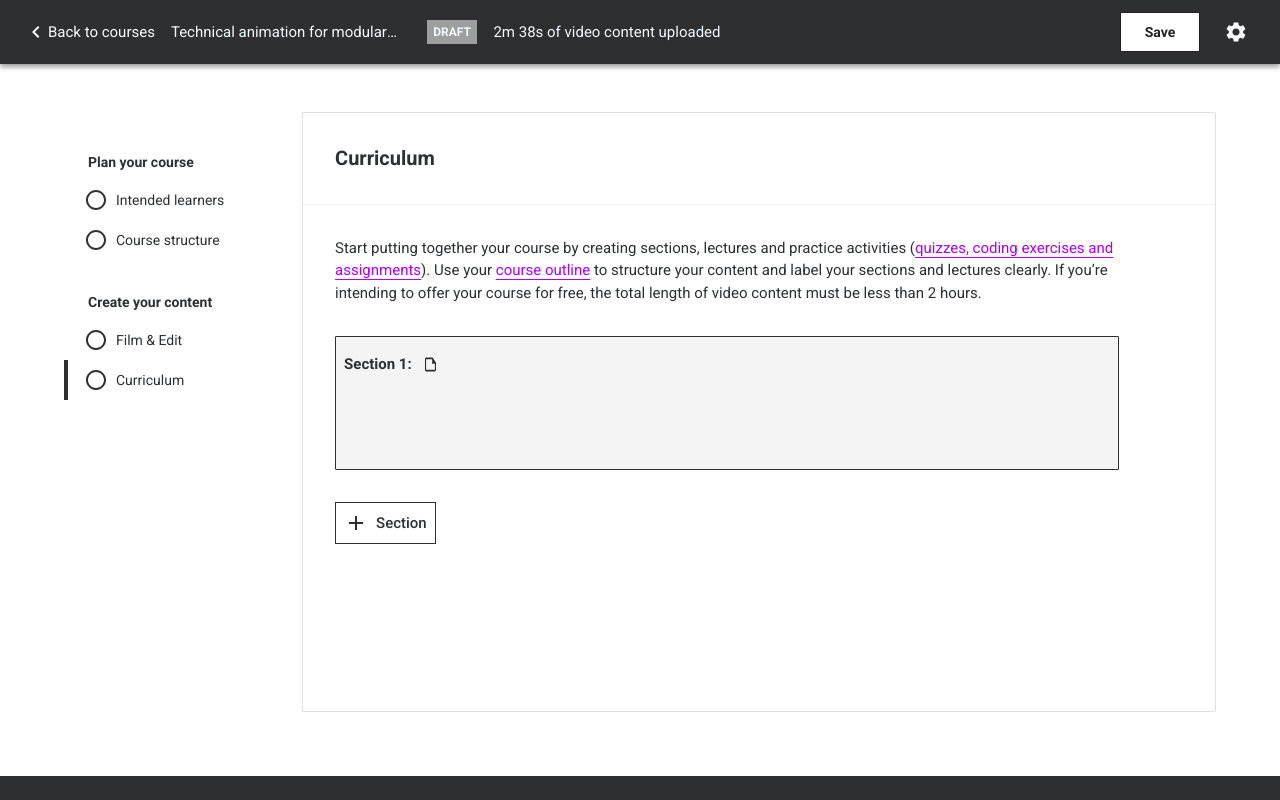
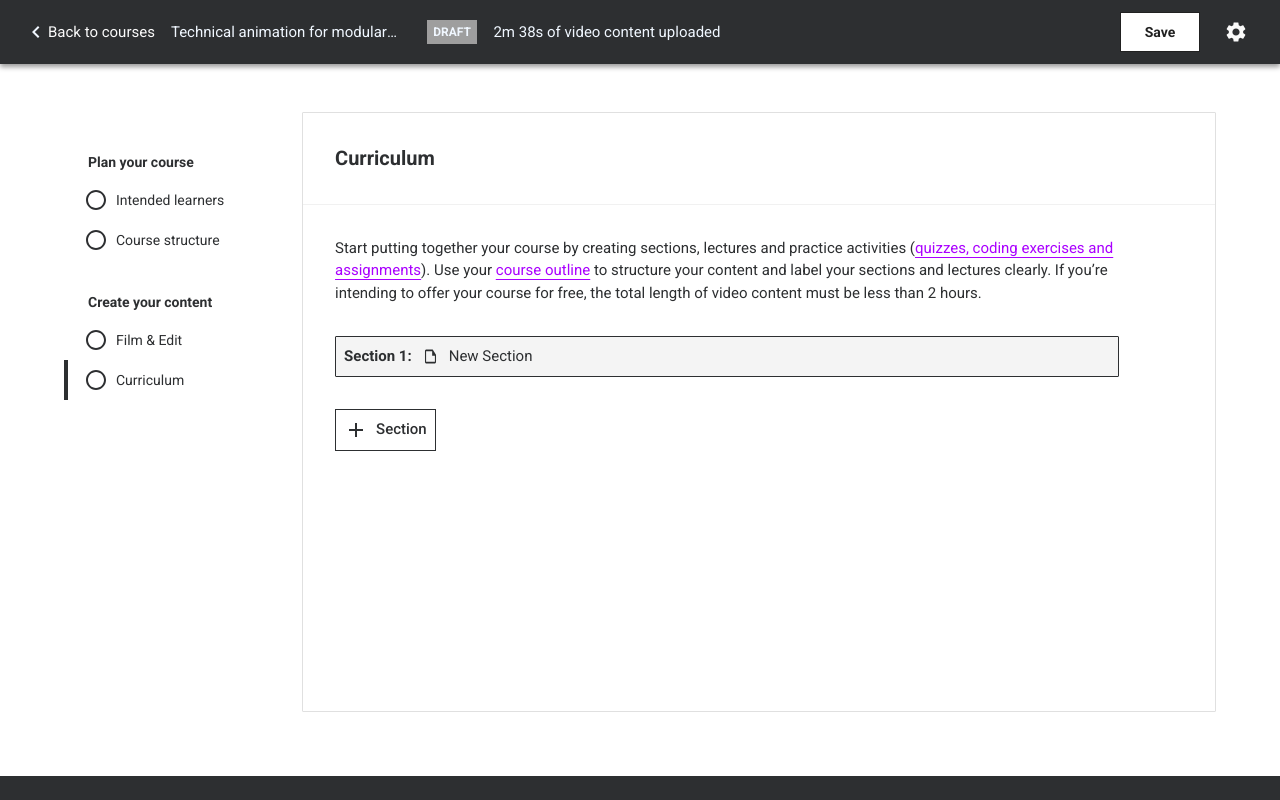
Before and after one commit to tuheli/video-course-platform, a React (Vite) app: page /instructor/course/1/manage/curriculum in a window 1280 px wide. Shown: the top 800 px of the page. Built offline with nearby package versions, Linux system fonts and the light colour scheme.

Commit message:
Update CurriculumSection.tsx

```diff
--- a/src/components/manage-course-curriculum-page/curriculum/CurriculumSection.tsx
+++ b/src/components/manage-course-curriculum-page/curriculum/CurriculumSection.tsx
@@ -1,8 +1,9 @@
-import { Box, Paper, Stack, Typography } from '@mui/material';
+import { Paper, Stack } from '@mui/material';
 import { ICurriculumSection } from '../../../features/courseDraftsSlice';
-import NoteOutlinedIcon from '@mui/icons-material/NoteOutlined';
 import { useState } from 'react';
-import { DeleteCurriculumSectionButton } from './DeleteCurriculumSectionButton';
+import { CurriculumSectionContext } from '../../../contexts/CurriculumSectionContext';
+import { SectionEditingHeading } from './SectionEditingHeading';
+import { EditSectionTitleAndLearningObjective } from './EditSectionTitleAndLearningObjective';
 
 interface CurriculumSectionProps {
   courseDraftId: string;
@@ -15,17 +16,31 @@ export const CurriculumSection = ({
   curriculumSection,
   index,
 }: CurriculumSectionProps) => {
+  const [isHeadingPartVisible, setIsHeadingPartVisible] = useState(true);
   const [isDeleteButtonVisible, setIsDeleteButtonVisible] = useState(false);
+  const [isEditSectionButtonVisible, setIsEditSectionButtonVisible] =
+    useState(false);
+
+  const isEditSectionTitleAndLearningObjectiveVisible = !isHeadingPartVisible;
 
   const onMouseEnter = () => {
     setIsDeleteButtonVisible(true);
+    setIsEditSectionButtonVisible(true);
   };
 
   const onMouseLeave = () => {
     setIsDeleteButtonVisible(false);
+    setIsEditSectionButtonVisible(false);
+  };
+
+  const changeHeadingVisibility = (isVisible: boolean) => {
+    setIsHeadingPartVisible(isVisible);
   };
 
   return (
+    <CurriculumSectionContext.Provider
+      value={{ courseDraftId, curriculumSection, index }}
+    >
       <Paper
         onMouseEnter={onMouseEnter}
         onMouseLeave={onMouseLeave}
@@ -33,52 +48,28 @@ export const CurriculumSection = ({
           bgcolor: 'background.paperDarker',
           border: '1px solid',
           borderColor: 'text.primary',
-        py: 2,
-        px: 1,
+          p: 1,
         }}
       >
         <Stack
           sx={{
             flexDirection: 'column',
-          minHeight: 100,
           }}
         >
-        <Stack
-          sx={{
-            flexDirection: 'row',
-            gap: 1,
-          }}
-        >
-          <Typography
-            sx={{
-              fontWeight: 600,
-            }}
-          >
-            Section {index + 1}:
-          </Typography>
-          <Box
-            sx={{
-              display: 'flex',
-              alignItems: 'center',
-              justifyContent: 'center',
-            }}
-          >
-            <NoteOutlinedIcon
-              sx={{
-                transform: 'scaleX(0.63)',
-                fontSize: 21,
-              }}
+          {isHeadingPartVisible && (
+            <SectionEditingHeading
+              isDeleteButtonVisible={isDeleteButtonVisible}
+              isEditSectionButtonVisible={isEditSectionButtonVisible}
+              changeHeadingVisibility={changeHeadingVisibility}
             />
-          </Box>
-          <Typography>{curriculumSection.name}</Typography>
-          {isDeleteButtonVisible && (
-            <DeleteCurriculumSectionButton
-              courseDraftId={courseDraftId}
-              curriculumSectionId={curriculumSection.id}
+          )}
+          {isEditSectionTitleAndLearningObjectiveVisible && (
+            <EditSectionTitleAndLearningObjective
+              changeHeadingVisibility={changeHeadingVisibility}
             />
           )}
         </Stack>
-      </Stack>
       </Paper>
+    </CurriculumSectionContext.Provider>
   );
 };
```
Lines whose indentation alone changed are shown as unchanged.
